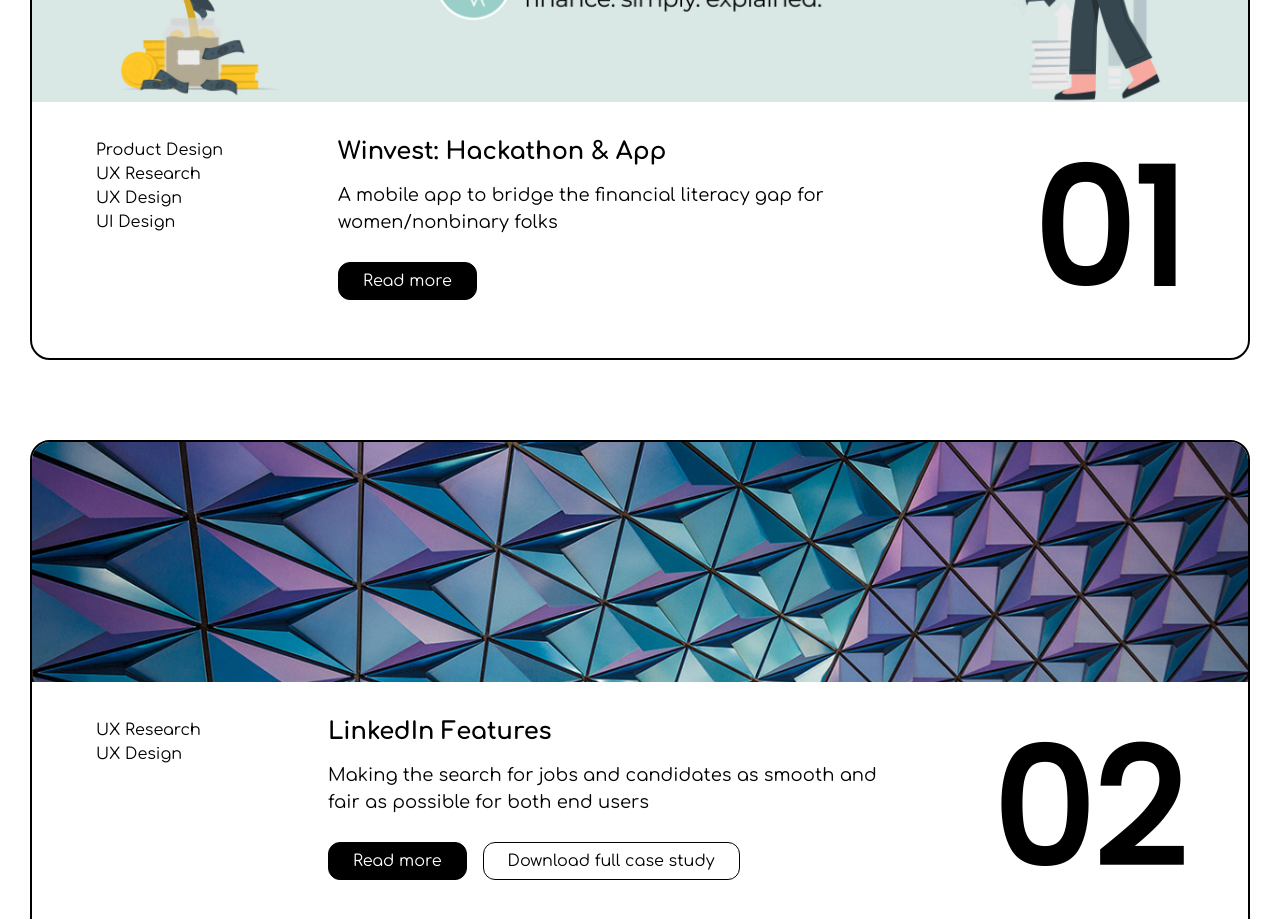
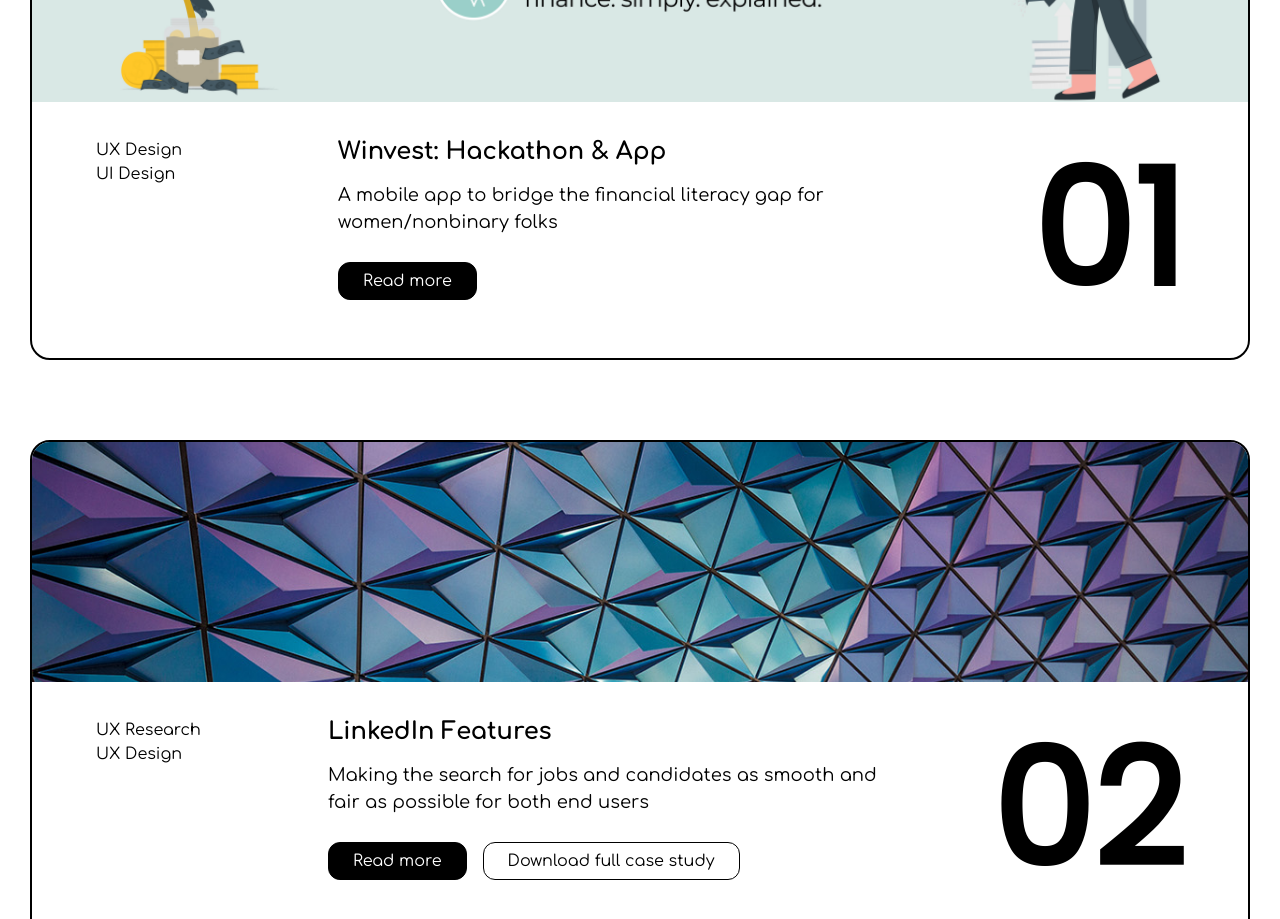
Before and after one commit to pashapear/jois-lee, a Next.js app: page / in a window 1280 px wide. Shown: the part 1120-2039 px from the top of the page. Built offline with nearby package versions, Linux system fonts and the light colour scheme.

Commit message:
copy update

```diff
--- a/components/pages/projects.js
+++ b/components/pages/projects.js
@@ -27,7 +27,7 @@
 	{
 		id: 1,
 		name: "Winvest: Hackathon & App",
-		bullets: ["Product Design", "UX Research", "UX Design", "UI Design"],
+		bullets: ["UX Design", "UI Design"],
 		description:
 			"A mobile app to bridge the financial literacy gap for women/nonbinary folks",
 		content: WinvestContent,
```
